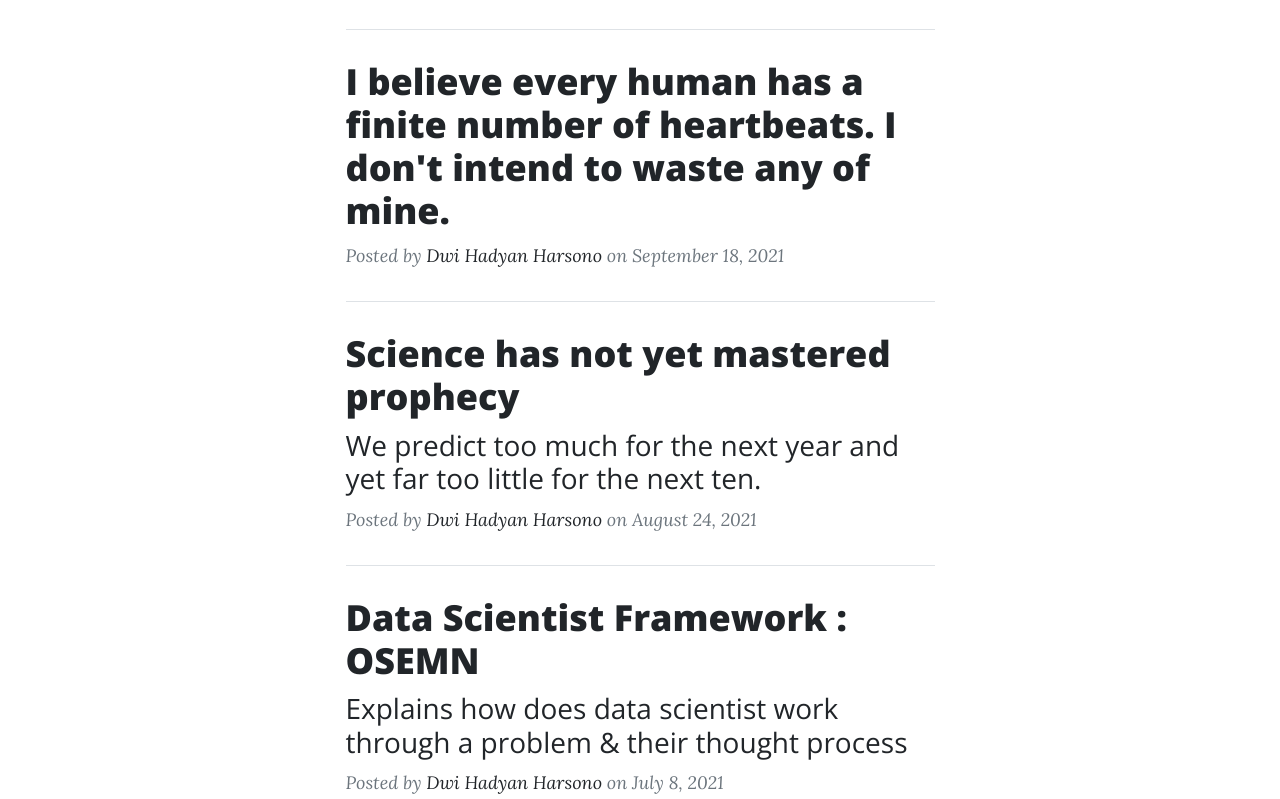
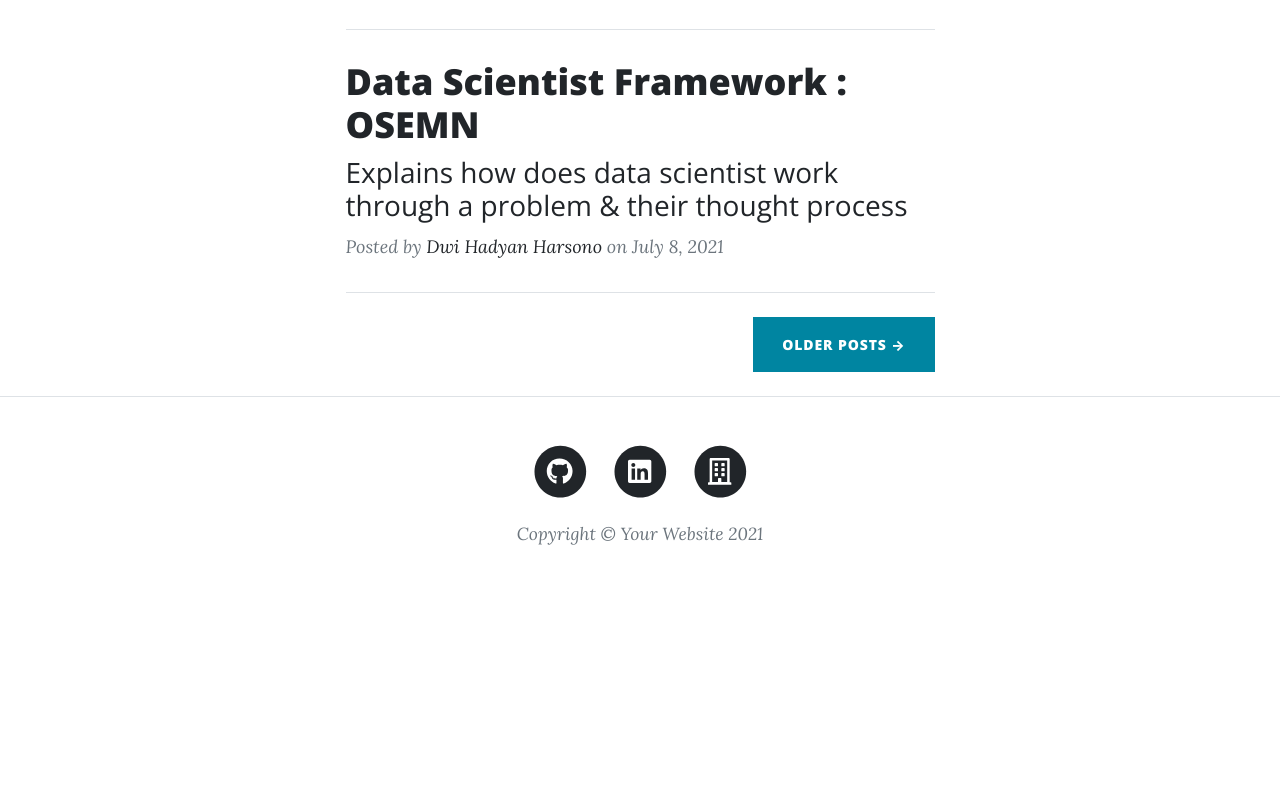
Before and after one commit to dwihdyn/dwihdyn.github.io, a plain HTML site: page index.html in a window 1280 px wide. Shown: the part 1016-1815 px from the top of the page. After the commit the page ends 1611 px from the top, so only its background shows below. Drawn offline with nearby package versions, Linux system fonts and the light colour scheme.

Commit message:
[FIX] instruction how to add new post & new background

```diff
--- a/index.html
+++ b/index.html
@@ -35,7 +35,7 @@
             </div>
         </nav>
         <!-- Page Header-->
-        <header class="masthead" style="background-image: url('assets/img/home-bg.jpg')">
+        <header class="masthead" style="background-image: url('assets/img/home-index-bg.jpg')">
             <div class="container position-relative px-4 px-lg-5">
                 <div class="row gx-4 gx-lg-5 justify-content-center">
                     <div class="col-md-10 col-lg-8 col-xl-7">
@@ -101,31 +101,6 @@
                     <hr class="my-4" />
                     <!-- Post preview-->
                     <div class="post-preview">
-                        <a href="post.html"><h2 class="post-title">I believe every human has a finite number of heartbeats. I don't intend to waste any of mine.</h2></a>
-                        <p class="post-meta">
-                            Posted by
-                            <a href="#!">Dwi Hadyan Harsono</a>
-                            on September 18, 2021
-                        </p>
-                    </div>
-                    <!-- Divider-->
-                    <hr class="my-4" />
-                    <!-- Post preview-->
-                    <div class="post-preview">
-                        <a href="post.html">
-                            <h2 class="post-title">Science has not yet mastered prophecy</h2>
-                            <h3 class="post-subtitle">We predict too much for the next year and yet far too little for the next ten.</h3>
-                        </a>
-                        <p class="post-meta">
-                            Posted by
-                            <a href="#!">Dwi Hadyan Harsono</a>
-                            on August 24, 2021
-                        </p>
-                    </div>
-                    <!-- Divider-->
-                    <hr class="my-4" />
-                    <!-- Post preview-->
-                    <div class="post-preview">
                         <a href="1-osemn.html">
                             <h2 class="post-title">Data Scientist Framework : OSEMN</h2>
                             <h3 class="post-subtitle">Explains how does data scientist work through a problem & their thought process</h3>
```
Also changed, not shown: README.md, assets/img/home-bg.jpg (deleted), assets/img/home-index-bg.jpg (added).
